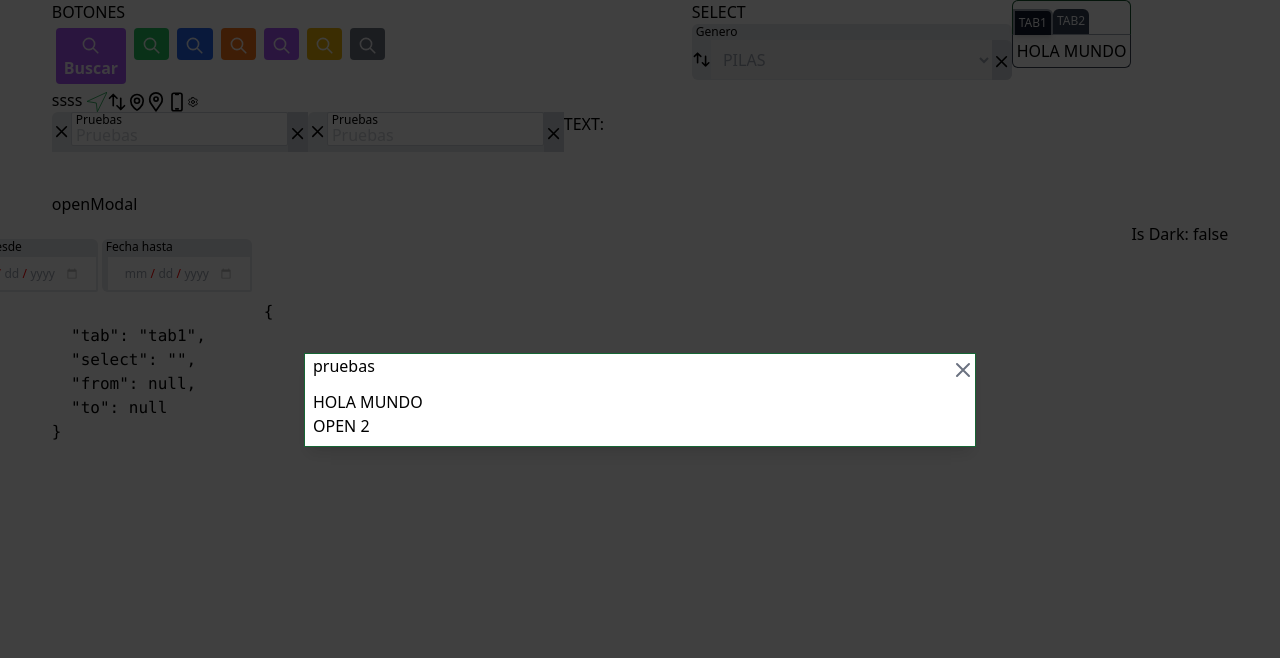
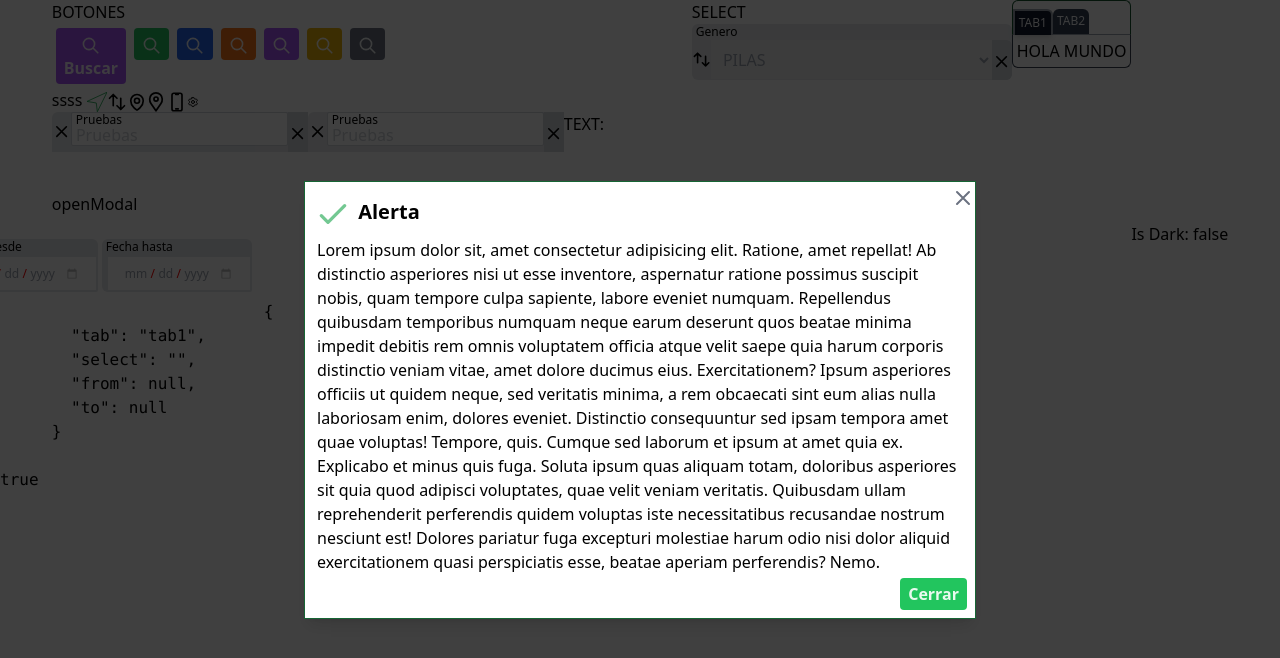
Before and after one commit to clopezpro/cml-components, a Vue app: page / in a window 1280 px wide. Both pictures are taken after a click on the button "openModal". Shown: the top 658 px of the page. Built offline with nearby package versions, Linux system fonts and the light colour scheme.

Commit message:
creo nuevo componente alertVue solo para alertas agrego nuevos iconos agrego mas clases al modal para los diferentes colores

```diff
--- a/package.json
+++ b/package.json
@@ -1,7 +1,7 @@
 {
 	"name": "cml-components",
 	"private": false,
-	"version": "2.2.3",
+	"version": "2.2.4",
 	"files": [
 		"dist",
 		"./src/style/index.css"
--- a/src/App.vue
+++ b/src/App.vue
@@ -6,6 +6,7 @@
   import { inputDateRange } from './components/';
   import { selectVue } from './components/';
   import { tab,tabs } from './components/';
+  import { alertVue } from './components/';
   import {ref,reactive} from 'vue';
   import { useDark, useToggle } from '@vueuse/core'
   const inputVal = ref('');
@@ -17,7 +18,7 @@
   });
   const open=ref(false);
   const open2=ref(false);
-
+  const alert=ref(false);
 
   const isDark = useDark()
   const toggleDark = useToggle(isDark)
@@ -159,7 +160,7 @@
                   </div>
               </div>
 
-              <button @click="open=true">
+              <button @click="alert=true">
                 openModal
               </button>
 
@@ -245,6 +246,14 @@
                     </div>
                 </template>
       </Modal>
+     <pre>{{ alert }}</pre>
+      <alertVue
+        v-model:showing="alert"
+        title="Alerta"
+        message="HOLA ESTO ES PRUEBAS"
+        type="success"
+
+      ></alertVue>
     </teleport>
 
   </main>
--- a/src/components/VButton.vue
+++ b/src/components/VButton.vue
@@ -24,6 +24,14 @@
         hover:bg-green-400
         dark:bg-green-500
         dark:hover:bg-green-600
+
+
+    }
+    .btnVue.is-red{
+        @apply    bg-red-500
+        hover:bg-red-400
+        dark:bg-red-500
+        dark:hover:bg-red-600
 
 
     }
@@ -72,7 +80,7 @@
 
 
     .btnVue{
-        @apply dark:text-gray-800
+        @apply dark:text-gray-900
 
         text-opacity-90
         bg-purple-500
--- /dev/null
+++ b/src/components/alertVue.vue
@@ -0,0 +1,103 @@
+<template>
+
+		<modal :showing="showing" @close="close" :color="type">
+			<template #body>
+                <div class="">
+                    <h2 :class="getClassTitle" class="text-xl font-bold ">
+                        <icon-vue
+                            name="shield-exclamation"
+                            class="h-10 w-10 text-red-600"
+                        v-if="props.type=='error'">
+
+                        </icon-vue>
+                        <icon-vue
+                            name="clipboard-document"
+                            class="h-10 w-10 text-blue-600 text-opacity-30"
+                        v-if="props.type=='info'">
+
+                        </icon-vue>
+                        <icon-vue
+                            name="check"
+                            class="h-10 w-10 text-green-600 text-opacity-60"
+                        v-if="props.type=='success'">
+
+                        </icon-vue>
+
+                        {{ title || "Alert" }}
+                    </h2>
+                    <div class=" p-1 min-h-fit flex content_alert ">
+                        <div class="text-danger">
+                           Lorem ipsum dolor sit, amet consectetur adipisicing elit. Ratione, amet repellat! Ab distinctio asperiores nisi ut esse inventore, aspernatur ratione possimus suscipit nobis, quam tempore culpa sapiente, labore eveniet numquam.
+                           Repellendus quibusdam temporibus numquam neque earum deserunt quos beatae minima impedit debitis rem omnis voluptatem officia atque velit saepe quia harum corporis distinctio veniam vitae, amet dolore ducimus eius. Exercitationem?
+                           Ipsum asperiores officiis ut quidem neque, sed veritatis minima, a rem obcaecati sint eum alias nulla laboriosam enim, dolores eveniet. Distinctio consequuntur sed ipsam tempora amet quae voluptas! Tempore, quis.
+                           Cumque sed laborum et ipsum at amet quia ex. Explicabo et minus quis fuga. Soluta ipsum quas aliquam totam, doloribus asperiores sit quia quod adipisci voluptates, quae velit veniam veritatis.
+                           Quibusdam ullam reprehenderit perferendis quidem voluptas iste necessitatibus recusandae nostrum nesciunt est! Dolores pariatur fuga excepturi molestiae harum odio nisi dolor aliquid exercitationem quasi perspiciatis esse, beatae aperiam perferendis? Nemo.
+                        </div>
+                    </div>
+                </div>
+			</template>
+			<template #footer>
+				<div class="flex justify-end">
+					<VButton :color="getColorBtn" @click="close()"> Cerrar </VButton>
+				</div>
+			</template>
+		</modal>
+</template>
+<script setup>
+import IconVue from "./icons.vue";
+import VButton from "./VButton.vue";
+import modal from "./modal.vue";
+import { defineProps, defineEmits, computed } from "vue";
+const props = defineProps({
+	title: {
+		required: false,
+		default: null,
+		type: String,
+	},
+	showing: {
+		required: true,
+		type: Boolean,
+	},
+    message:{
+        required: true,
+        type: String,
+    },
+	type: {
+		required: false,
+		default: "",
+		type: String,
+	},
+});
+const emit = defineEmits(["close", "update:showing"]);
+const close = () => {
+	emit("update:showing", false);
+	emit("close");
+};
+const getColorBtn=computed(()=>{
+   switch(props.type)
+   {
+      case "danger":
+      case "error":
+          return "red";
+      break;
+      case "info":
+          return "blue";
+      break;
+      default:
+            return 'green'
+      break;
+   }
+})
+const getClassTitle = computed(() => {
+	return [props.type].map((val) => val && `is-${val}`);
+});
+</script>
+<style lang="postcss">
+.content_alert{
+     animation: miAnimacion 1s ease-out;
+}
+@keyframes miAnimacion {
+  0% { opacity: 0; transform: translateY(-50px); }
+  100% { opacity: 1; transform: translateY(0); }
+}
+</style>
--- a/src/components/icons.json
+++ b/src/components/icons.json
@@ -51,6 +51,37 @@
 	"refresh": {
 		"paths": [
 			"M4 4v5h.582m15.356 2A8.001 8.001 0 004.582 9m0 0H9m11 11v-5h-.581m0 0a8.003 8.003 0 01-15.357-2m15.357 2H15"
+		]
+	},
+
+	"clipboard": {
+		"paths": [
+			"M15.666 3.888A2.25 2.25 0 0013.5 2.25h-3c-1.03 0-1.9.693-2.166 1.638m7.332 0c.055.194.084.4.084.612v0a.75.75 0 01-.75.75H9a.75.75 0 01-.75-.75v0c0-.212.03-.418.084-.612m7.332 0c.646.049 1.288.11 1.927.184 1.1.128 1.907 1.077 1.907 2.185V19.5a2.25 2.25 0 01-2.25 2.25H6.75A2.25 2.25 0 014.5 19.5V6.257c0-1.108.806-2.057 1.907-2.185a48.208 48.208 0 011.927-.184"
+		]
+	},
+
+	"clipboard-document": {
+		"paths": [
+			{
+				"path": "M8.25 7.5V6.108c0-1.135.845-2.098 1.976-2.192.373-.03.748-.057 1.123-.08M15.75 18H18a2.25 2.25 0 002.25-2.25V6.108c0-1.135-.845-2.098-1.976-2.192a48.424 48.424 0 00-1.123-.08M15.75 18.75v-1.875a3.375 3.375 0 00-3.375-3.375h-1.5a1.125 1.125 0 01-1.125-1.125v-1.5A3.375 3.375 0 006.375 7.5H5.25m11.9-3.664A2.251 2.251 0 0015 2.25h-1.5a2.251 2.251 0 00-2.15 1.586m5.8 0c.065.21.1.433.1.664v.75h-6V4.5c0-.231.035-.454.1-.664M6.75 7.5H4.875c-.621 0-1.125.504-1.125 1.125v12c0 .621.504 1.125 1.125 1.125h9.75c.621 0 1.125-.504 1.125-1.125V16.5a9 9 0 00-9-9z",
+				"attributtes": {
+					"stroke-linejoin": "round",
+					"stroke-linecap": "round"
+				}
+			}
+
+		]
+	},
+	"check-badge": {
+		"paths": [
+			{
+				"path": "M9 12.75L11.25 15 15 9.75M21 12c0 1.268-.63 2.39-1.593 3.068a3.745 3.745 0 01-1.043 3.296 3.745 3.745 0 01-3.296 1.043A3.745 3.745 0 0112 21c-1.268 0-2.39-.63-3.068-1.593a3.746 3.746 0 01-3.296-1.043 3.745 3.745 0 01-1.043-3.296A3.745 3.745 0 013 12c0-1.268.63-2.39 1.593-3.068a3.745 3.745 0 011.043-3.296 3.746 3.746 0 013.296-1.043A3.746 3.746 0 0112 3c1.268 0 2.39.63 3.068 1.593a3.746 3.746 0 013.296 1.043 3.746 3.746 0 011.043 3.296A3.745 3.745 0 0121 12z",
+				"attributtes": {
+					"stroke-linejoin": "round",
+					"stroke-linecap": "round"
+				}
+			}
+
 		]
 	},
 	"reply": {
--- a/src/components/index.js
+++ b/src/components/index.js
@@ -9,5 +9,6 @@ export { default as selectVue } from "./selectVue.vue";
 export { default as checkVue } from "./checkVue.vue";
 export { default as tab } from "./tabVue.vue";
 export { default as tabs } from "./tabsVue.vue";
+export { default as alertVue } from "./alertVue.vue";
 
 // Other components you plan to publish go here
--- a/src/components/modal.vue
+++ b/src/components/modal.vue
@@ -125,7 +125,19 @@ export default {
 .modal_content.success {
 	@apply border-green-800 border;
 }
+.modal_content.danger {
+	@apply  border-red-800 border;
+}
+.modal_content.danger {
+	@apply  border-red-800 border;
+}
+.modal_content.info {
+	@apply  border-blue-600 border-opacity-30 border;
+}
 .modal_content.error {
-	@apply border-red-800 border-2 bg-red-50 !important;
+	@apply  border-red-800 border;
+}
+.modal_content.error {
+	@apply  border-red-800 border;
 }
 </style>
```
